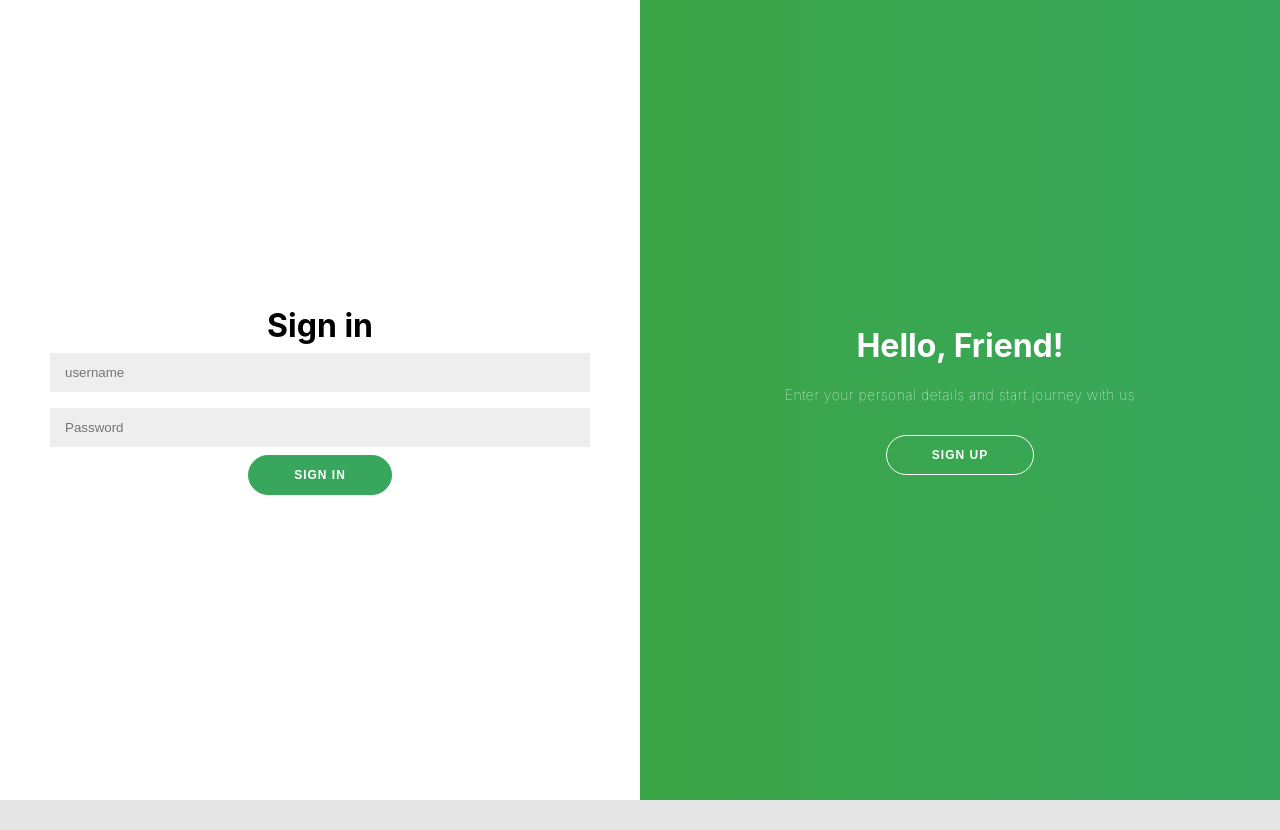
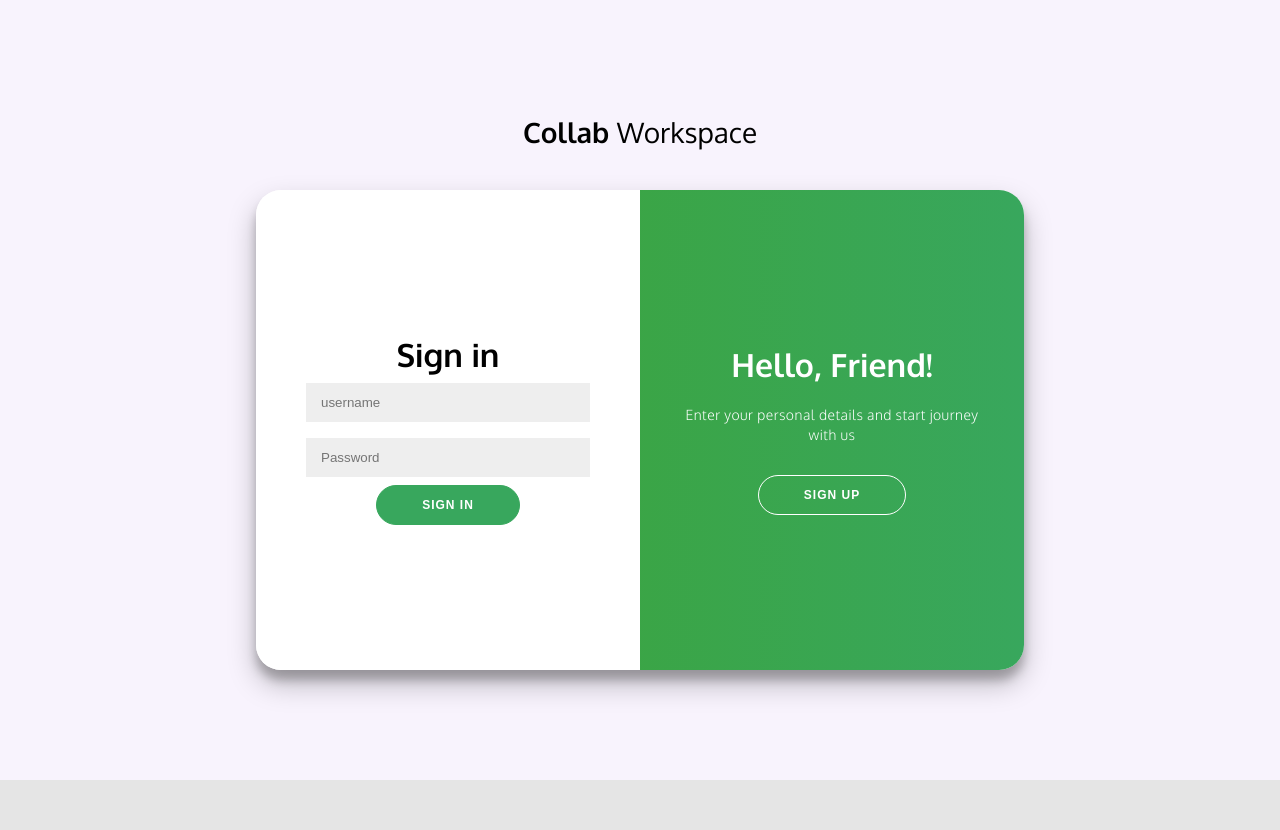
Before and after one commit to ma9shah/doc-sharing, a React (Create React App) app in the folder doc_sharing/: page / in a window 1280 px wide. Before the commit the page ends 800 px from the top, so only its background shows below. Built offline with nearby package versions, Linux system fonts and the light colour scheme; no server answers.

Commit message:
Updated css conflict

```diff
--- a/doc_sharing/src/Login.css
+++ b/doc_sharing/src/Login.css
@@ -4,16 +4,6 @@
 	box-sizing: border-box;
 }
 
-.forBody{
-    background: #f8f3fd;
-	display: flex;
-	justify-content: center;
-	align-items: center;
-	flex-direction: column;
-	font-family: 'Oxygen';
-	height: 100vh;
-	margin: -20px 0 50px;
-}
 
 h1 {
 	font-weight: bold;
@@ -338,6 +328,14 @@ input {
 
 .login-container {
 	opacity: 1;
+	background: #f8f3fd;
+	display: flex;
+	justify-content: center;
+	align-items: center;
+	flex-direction: column;
+	font-family: 'Oxygen';
+	height: 100vh;
+	margin: -20px 0 50px;
 }
 
 .low-opacity {
--- a/doc_sharing/src/Login.js
+++ b/doc_sharing/src/Login.js
@@ -106,7 +106,7 @@ export default function LoginPage() {
         <Fragment>
         <div className={`login-container${isLoading ? " low-opacity" : ""}`}>
             <h2 className="title">Collab <span className="subtitle">Workspace</span></h2>
-            <div id="container" className={`container${isContainerActive ? " right-panel-active" : ""}`}>
+            <div id="container" className={`containerForLogin${isContainerActive ? " right-panel-active" : ""}`}>
                 <div className="form-container sign-up-container">
                     <form>
                         <h1>Create Account</h1>
```
